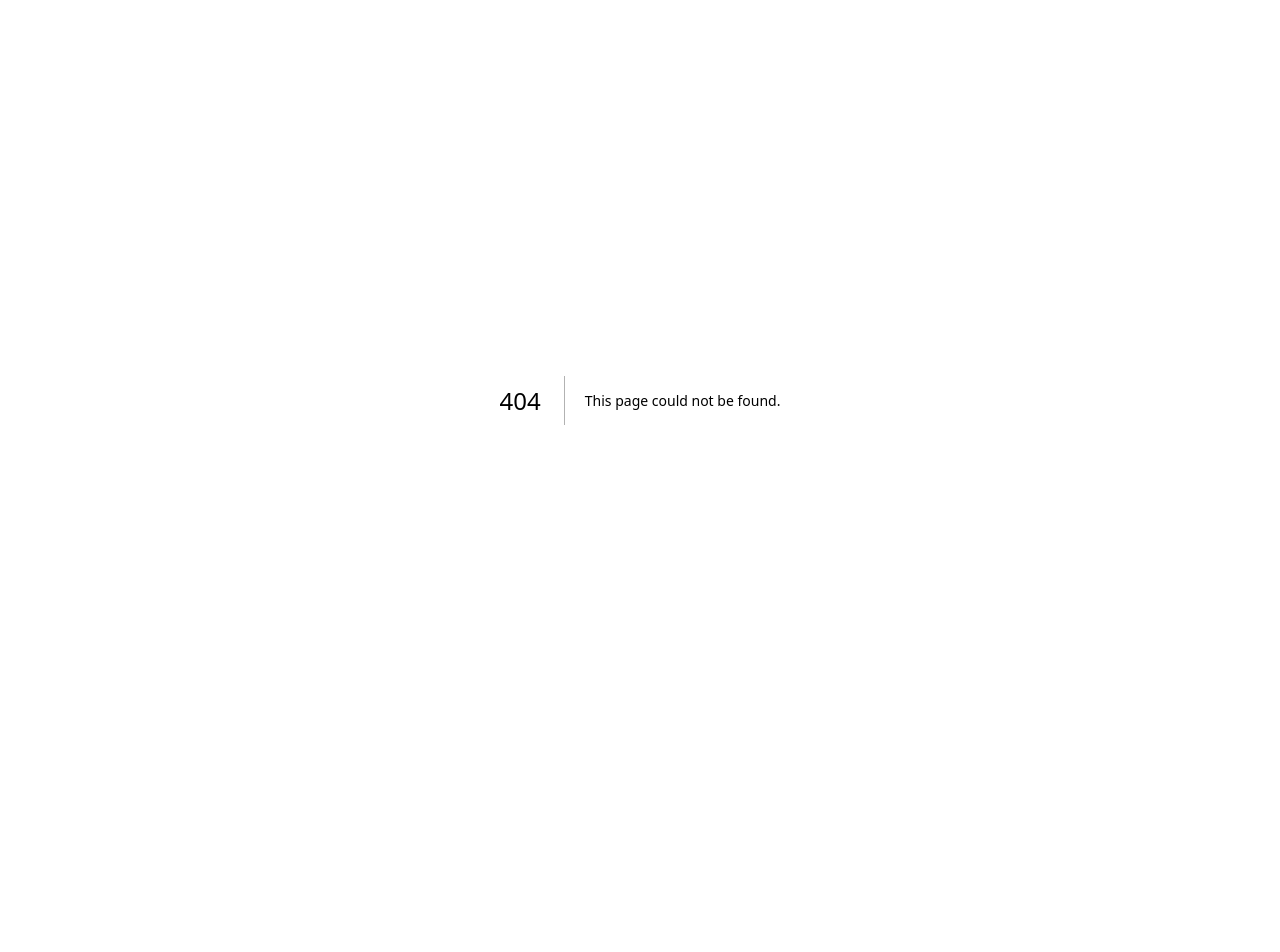
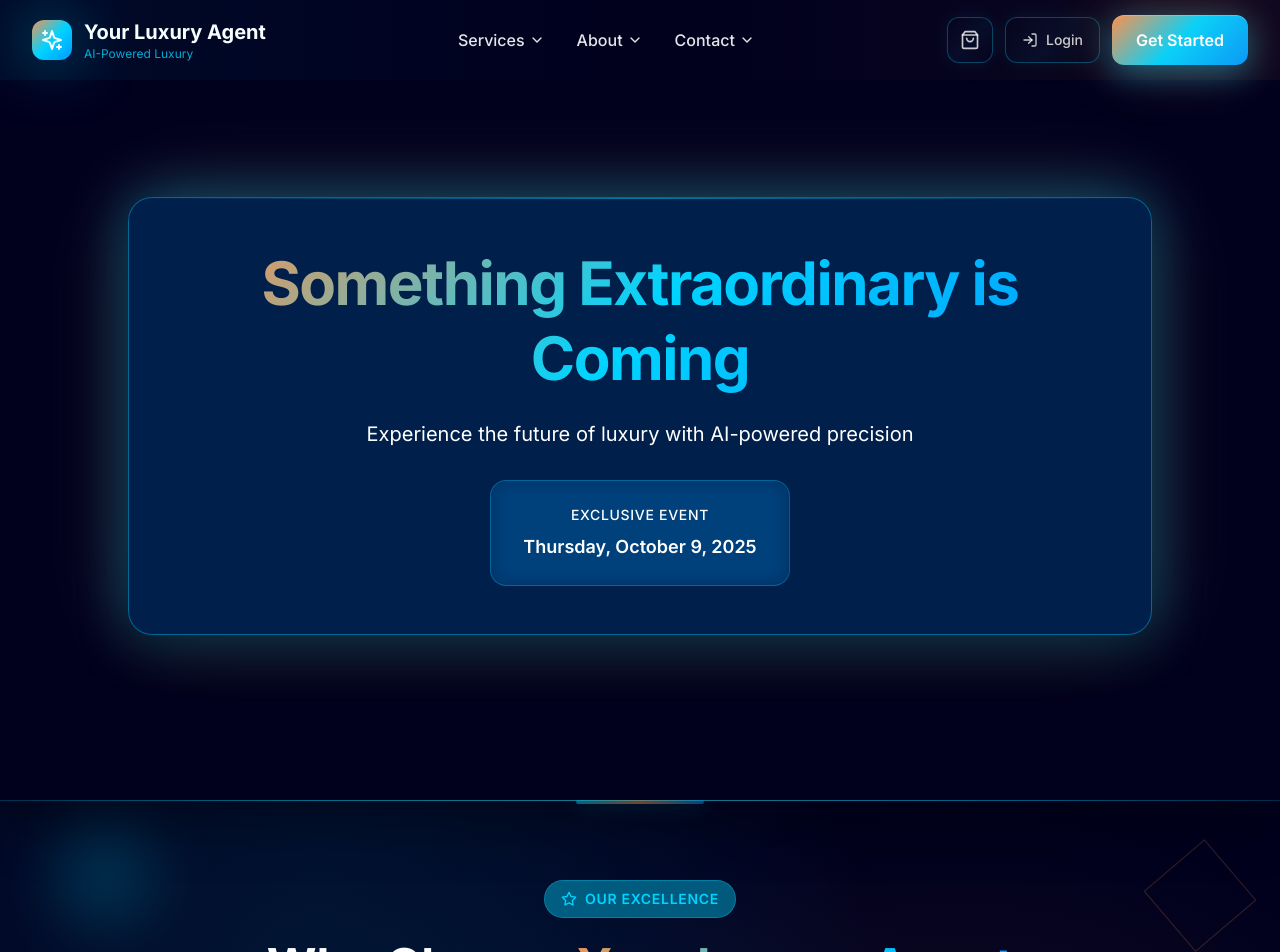
Before and after one commit to sksh100/theorangecode, a Next.js app: page /home in a window 1280 px wide. Before the commit this address had no page. Shown: the top 952 px of the page. Before the commit the page ends 800 px from the top, so only its background shows below. Built offline with nearby package versions, Linux system fonts and the light colour scheme.

Commit message:
Fix payment and subscribe buttons: prevent form validation errors

```diff
--- /dev/null
+++ b/src/app/home/page.tsx
@@ -0,0 +1,27 @@
+'use client'
+
+import { ModernNavbar } from '@/components/ModernNavbar'
+import { HeroSection } from '@/components/HeroSection'
+import { BentoBoxSection } from '@/components/BentoBoxSection'
+import { ExtendedAdvantagesBanner } from '@/components/ExtendedAdvantagesBanner'
+import { ProgramsOverview } from '@/components/ProgramsOverview'
+import { USPBar } from '@/components/USPBar'
+import { ModernFooter } from '@/components/ModernFooter'
+import { Background } from '@/components/Background'
+
+export default function HomePage() {
+  return (
+    <div className="min-h-screen bg-primary-dark text-white">
+      <Background />
+      <ModernNavbar />
+      <main>
+        <HeroSection />
+        <USPBar />
+        <BentoBoxSection />
+        <ExtendedAdvantagesBanner />
+        <ProgramsOverview />
+      </main>
+      <ModernFooter />
+    </div>
+  )
+}
--- a/src/app/page.tsx
+++ b/src/app/page.tsx
@@ -437,7 +437,10 @@ export default function Home() {
             <div className="flex flex-col items-center gap-3 sm:gap-4">
               <button
                 type="button"
-                onClick={async () => {
+                onClick={async (e) => {
+                  e.preventDefault()
+                  e.stopPropagation()
+
                   if (isLoadingCheckout) return
 
                   setIsLoadingCheckout(true)
@@ -482,6 +485,7 @@ export default function Home() {
                     setIsLoadingCheckout(false)
                   }
                 }}
+                onMouseDown={(e) => e.preventDefault()}
                 disabled={isLoadingCheckout}
                 className="flex items-center justify-center gap-2 sm:gap-3 px-6 sm:px-8 py-3 sm:py-4 bg-gradient-primary rounded-full cursor-pointer hover:shadow-glow transition-all duration-300 group disabled:opacity-50 disabled:cursor-not-allowed w-full sm:w-auto min-h-[48px] touch-manipulation"
               >
--- a/src/components/ModernFooter.tsx
+++ b/src/components/ModernFooter.tsx
@@ -221,6 +221,10 @@ export function ModernFooter({ hideQuickLinks = false, hideLegalLinks = false }:
                   onSubmit={handleSubscribe}
                   className="space-y-3"
                   noValidate
+                  onInvalid={(e) => {
+                    e.preventDefault()
+                    e.stopPropagation()
+                  }}
                 >
                   <div className="relative">
                     <input
@@ -245,6 +249,10 @@ export function ModernFooter({ hideQuickLinks = false, hideLegalLinks = false }:
                   <motion.button
                     type="submit"
                     disabled={isSubmitting}
+                    onClick={(e) => {
+                      e.preventDefault()
+                      e.stopPropagation()
+                    }}
                     className="w-full flex items-center justify-center gap-2 px-6 py-3 bg-gradient-to-r from-orange to-bright-blue rounded-lg text-white text-sm font-semibold hover:shadow-lg hover:shadow-orange/20 transition-all duration-300 disabled:opacity-50 disabled:cursor-not-allowed"
                     whileHover={{ scale: isSubmitting ? 1 : 1.02 }}
                     whileTap={{ scale: isSubmitting ? 1 : 0.98 }}
```
